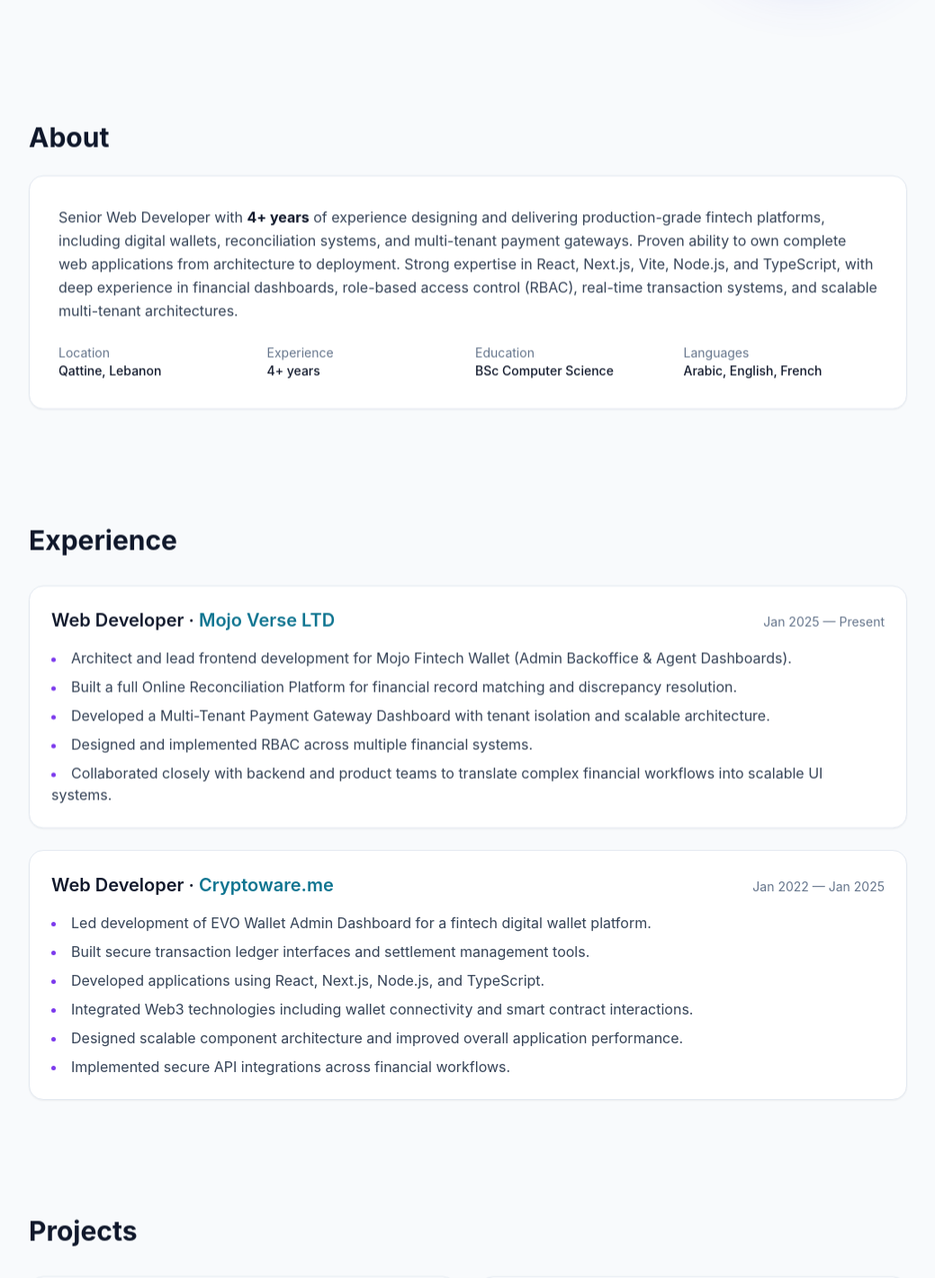
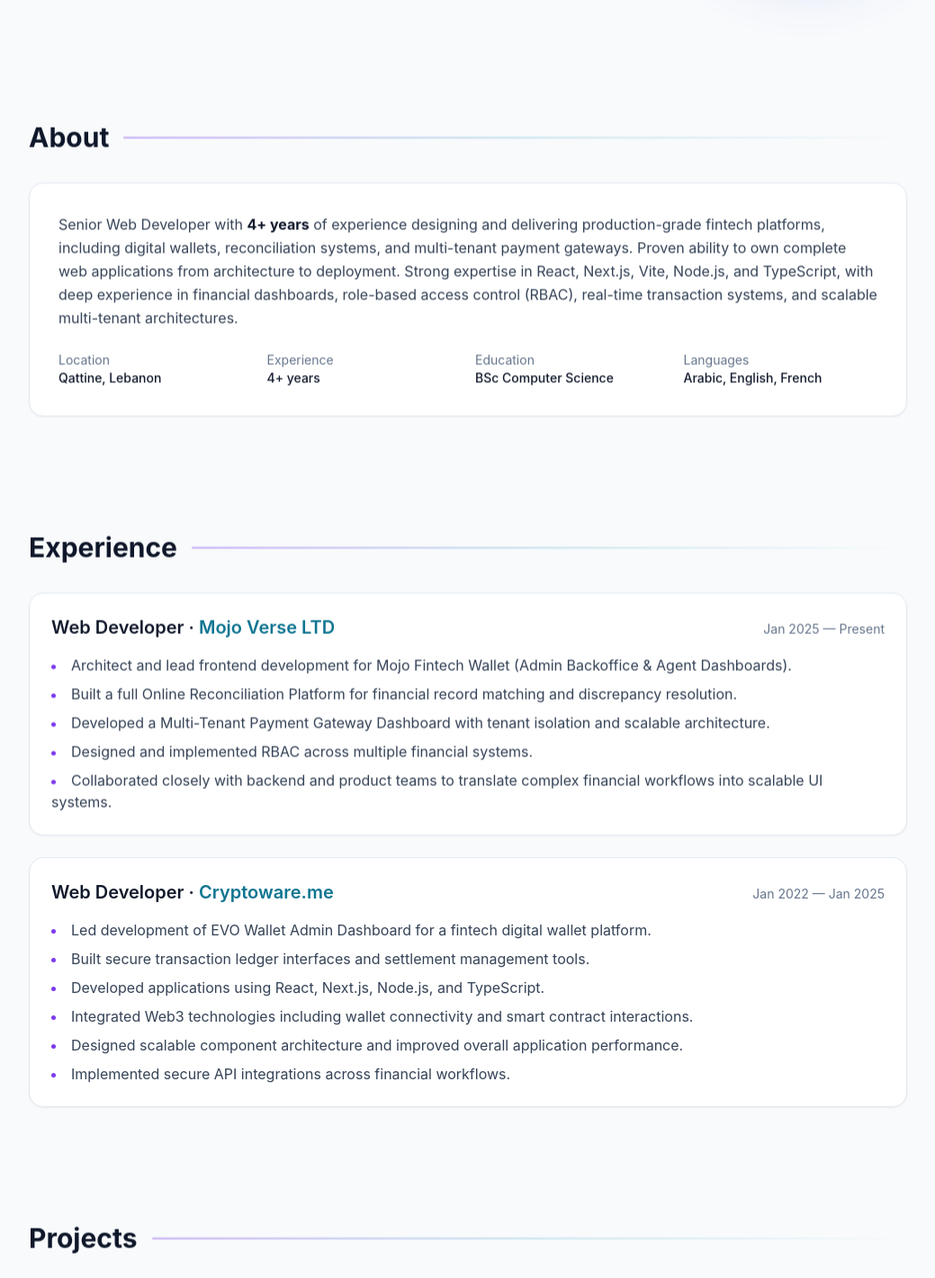
Before and after one commit to RamiMetry/ramimetry-portfolio, a Next.js app: page / in a window 1280 px wide. Shown: the part 460-1881 px from the top of the page at 90% size, without its empty margins (120-1159 px from the left). Built offline with nearby package versions, Linux system fonts and the light colour scheme.

Commit message:
Add section divider accents, equalize skill card heights, revert skill bars

```diff
--- a/app/globals.css
+++ b/app/globals.css
@@ -52,6 +52,25 @@ body {
   animation: blink 0.8s step-end infinite;
 }
 
+/* ── Section divider accent ── */
+.section-divider {
+  position: relative;
+  display: flex;
+  align-items: center;
+  gap: 1rem;
+  margin-bottom: 2rem;
+}
+.section-divider::after {
+  content: "";
+  flex: 1;
+  height: 2px;
+  border-radius: 9999px;
+  background: linear-gradient(90deg, rgba(124, 58, 237, 0.4), rgba(8, 145, 178, 0.2), transparent);
+}
+.dark .section-divider::after {
+  background: linear-gradient(90deg, rgba(167, 139, 250, 0.4), rgba(34, 211, 238, 0.2), transparent);
+}
+
 /* ── Gradient brand text ── */
 .gradient-text {
   background: linear-gradient(90deg, #7c3aed, #0891b2);
--- a/app/page.tsx
+++ b/app/page.tsx
@@ -11,15 +11,7 @@ const CAREER_START_YEAR = 2022;
 const yearsOfExperience = new Date().getFullYear() - CAREER_START_YEAR;
 
 const skills = {
-  Frontend: [
-    "React.js",
-    "Next.js",
-    "Vite.js",
-    "TypeScript",
-    "Tailwind CSS",
-    "Material UI",
-    "Bootstrap",
-  ],
+  Frontend: ["React.js", "Next.js", "Vite.js", "TypeScript", "Tailwind CSS", "Material UI", "Bootstrap"],
   Backend: ["Node.js", "Express.js", "REST APIs", "PostgreSQL", "Redis"],
   Web3: ["Web3.js", "Ethers.js", "Smart Contracts"],
   Tools: ["Git", "GitHub", "Docker", "Postman", "Swagger", "Orval", "VS Code"],
@@ -255,7 +247,9 @@ export default function Home() {
       {/* About */}
       <section id="about" className="max-w-5xl mx-auto px-6 py-16">
         <Reveal>
-          <h2 className="text-3xl font-bold mb-6">About</h2>
+          <div className="section-divider">
+            <h2 className="text-3xl font-bold">About</h2>
+          </div>
         </Reveal>
         <Reveal delay={100} className={`${cardCls} p-8`}>
           <p className="text-slate-700 dark:text-slate-300 leading-relaxed">
@@ -295,7 +289,9 @@ export default function Home() {
       {/* Experience */}
       <section id="experience" className="max-w-5xl mx-auto px-6 py-16">
         <Reveal>
-          <h2 className="text-3xl font-bold mb-8">Experience</h2>
+          <div className="section-divider">
+            <h2 className="text-3xl font-bold">Experience</h2>
+          </div>
         </Reveal>
         <div className="space-y-6">
           {experience.map((job, i) => (
@@ -323,7 +319,9 @@ export default function Home() {
       {/* Projects */}
       <section id="projects" className="max-w-5xl mx-auto px-6 py-16">
         <Reveal>
-          <h2 className="text-3xl font-bold mb-8">Projects</h2>
+          <div className="section-divider">
+            <h2 className="text-3xl font-bold">Projects</h2>
+          </div>
         </Reveal>
         <div className="grid sm:grid-cols-2 gap-6">
           {projects.map((p, i) => (
@@ -364,12 +362,14 @@ export default function Home() {
       {/* Skills */}
       <section id="skills" className="max-w-5xl mx-auto px-6 py-16">
         <Reveal>
-          <h2 className="text-3xl font-bold mb-8">Skills</h2>
+          <div className="section-divider">
+            <h2 className="text-3xl font-bold">Skills</h2>
+          </div>
         </Reveal>
         <div className="grid sm:grid-cols-2 gap-6">
           {Object.entries(skills).map(([group, items], i) => (
-            <Reveal key={group} delay={i * 80}>
-              <GlowCard className={`${cardCls} p-6`}>
+            <Reveal key={group} delay={i * 80} className="flex">
+              <GlowCard className={`${cardCls} p-6 w-full`}>
                 <h3
                   className={`text-sm uppercase tracking-widest mb-4 ${accentText}`}
                 >
@@ -391,7 +391,9 @@ export default function Home() {
       {/* Contact */}
       <section id="contact" className="max-w-5xl mx-auto px-6 py-16">
         <Reveal>
-          <h2 className="text-3xl font-bold mb-8">Get in Touch</h2>
+          <div className="section-divider">
+            <h2 className="text-3xl font-bold">Get in Touch</h2>
+          </div>
         </Reveal>
         <Reveal delay={100} className={`${cardCls} p-8`}>
           <p className="text-slate-700 dark:text-slate-300">
--- /dev/null
+++ b/components/SkillBar.tsx
@@ -0,0 +1,57 @@
+"use client";
+
+import { useEffect, useRef, useState } from "react";
+
+type Props = {
+  name: string;
+  level: number; // 0–100
+  delay?: number; // ms
+};
+
+export default function SkillBar({ name, level, delay = 0 }: Props) {
+  const ref = useRef<HTMLDivElement>(null);
+  const [visible, setVisible] = useState(false);
+
+  useEffect(() => {
+    const el = ref.current;
+    if (!el) return;
+
+    if (window.matchMedia("(prefers-reduced-motion: reduce)").matches) {
+      setVisible(true);
+      return;
+    }
+
+    const io = new IntersectionObserver(
+      (entries) => {
+        if (entries[0].isIntersecting) {
+          setVisible(true);
+          io.disconnect();
+        }
+      },
+      { threshold: 0.3 }
+    );
+
+    io.observe(el);
+    return () => io.disconnect();
+  }, []);
+
+  return (
+    <div ref={ref} className="space-y-1.5">
+      <div className="flex justify-between text-sm">
+        <span className="font-medium">{name}</span>
+        <span className="text-slate-500 dark:text-slate-400 tabular-nums">
+          {level}%
+        </span>
+      </div>
+      <div className="h-2 rounded-full bg-slate-200 dark:bg-white/10 overflow-hidden">
+        <div
+          className="h-full rounded-full bg-gradient-to-r from-accent to-cyan-500 dark:from-violet-400 dark:to-cyan-400"
+          style={{
+            width: visible ? `${level}%` : "0%",
+            transition: `width 1s cubic-bezier(0.22, 1, 0.36, 1) ${delay}ms`,
+          }}
+        />
+      </div>
+    </div>
+  );
+}
```
Also changed, not shown: 1 other file (tests, documents, lock files or other folders).
